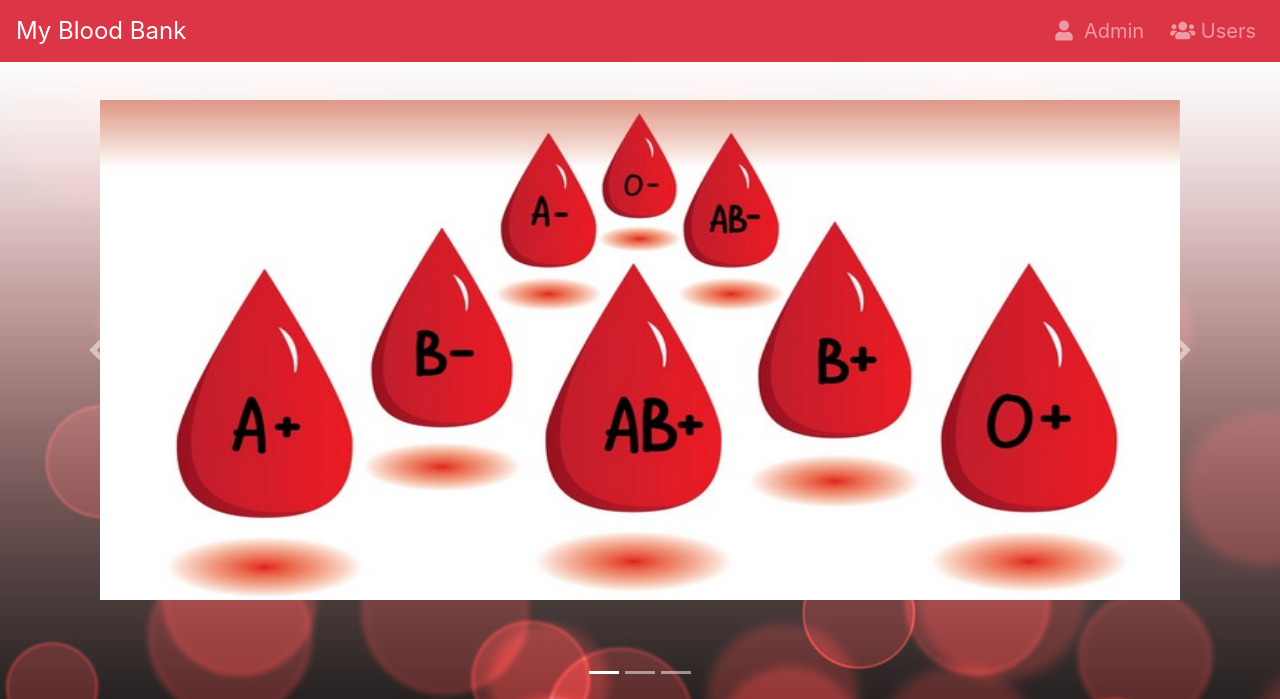
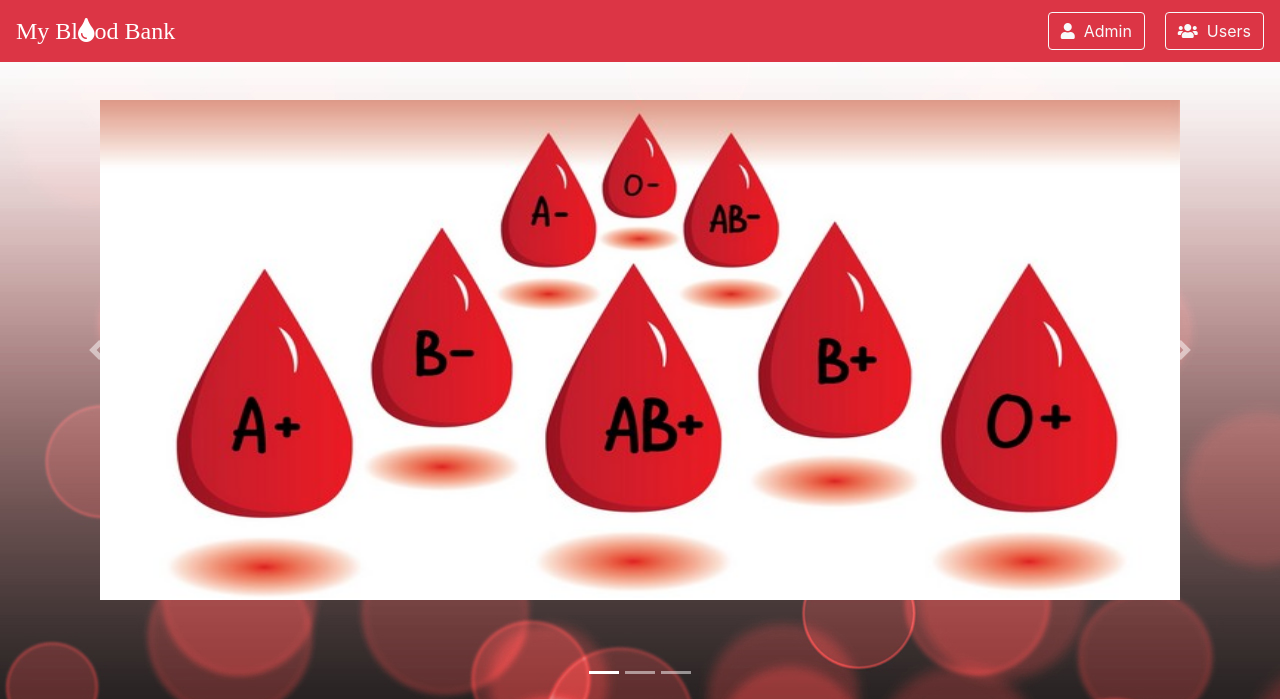
Before and after one commit to anshulShende/BloodBankingWebsite, a PHP site: page /index.php in a window 1280 px wide. Shown: the top 699 px of the page. Run offline with PHP 8.4, Linux system fonts and the light colour scheme; some libraries are stand-ins or nearby versions.

Commit message:
navbar updated

```diff
--- a/footer.php
+++ b/footer.php
@@ -1,14 +1,13 @@
 <nav class="navbar navbar-expand-sm bg-danger navbar-dark fixed-bottom">
   <ul class="navbar-nav">
     <li class="nav-item">
-      <a class="nav-link" href="#"> <i class="fab fa-twitter-square"></i></a>
+      <a class="nav-link" href="#" data-toggle="tooltip" title="Twitter!" > <i class="fab fa-twitter-square"></i></a>
     </li>
     <li class="nav-item">
-      <a class="nav-link" href="#"><i class="fab fa-google-plus-square"></i></a>
+      <a class="nav-link" href="#" data-toggle="tooltip" title="Google Plus!"><i class="fab fa-google-plus-square"></i></a>
     </li>
     <li>
-      <a class="nav-link" href="#"><i class="fab fa-facebook-square"></i></a>
+      <a class="nav-link" href="#" data-toggle="tooltip" title="Facebook!" ><i class="fab fa-facebook-square"></i></a>
     </li>
-
   </ul>
 </nav>
--- a/index.php
+++ b/index.php
@@ -19,7 +19,7 @@
 
 
 </head>
-<body>
+<body style="background-image: url('image/bg.jpg');">
 
   <!-- topnav -->
   <?php include 'navbar.php';?>
--- a/navbar.php
+++ b/navbar.php
@@ -1,11 +1,13 @@
 <nav class="navbar navbar-expand-sm bg-danger navbar-dark fixed-top">
-  <a class="navbar-brand" href="index.php">My Blood Bank</a>
+  <a class="navbar-brand" href="index.php" style="font-family: 'castellar';">My Bl<i class="fas fa-tint"></i>od Bank</a>
   <ul class="navbar-nav ml-auto">
     <li class="nav-item">
-      <a class="nav-link" href="admin.php"><i class="fa fa-user" aria-hidden="true"></i>&nbsp; Admin</a>
-    </li>
+      <button type="button" class="btn btn-outline-light" onclick="window.location='admin.php'"><i class="fa fa-user" aria-hidden="true"></i>&nbsp; Admin</button>
+      <!-- <a class="nav-link" href="admin.php"><i class="fa fa-user" aria-hidden="true"></i>&nbsp; Admin</a> -->
+    </li>&emsp;
     <li class="nav-item">
-      <a class="nav-link" href="userlogin.php">&ensp;<i class="fa fa-users" aria-hidden="true"></i>&nbsp;Users</a>
+      <!-- <a class="nav-link" href="userlogin.php">&ensp;<i class="fa fa-users" aria-hidden="true"></i>&nbsp;Users</a> -->
+      <button type="button" class="btn btn-outline-light" onclick="window.location='userlogin.php'"><i class="fa fa-users" aria-hidden="true"></i>&nbsp; Users</button>
     </li>
   </ul>
 </nav>
--- a/userlogin.php
+++ b/userlogin.php
@@ -1,4 +1,5 @@
 <?php
+ob_start();
 include('connection.php');
 session_start();
 ?>
```
